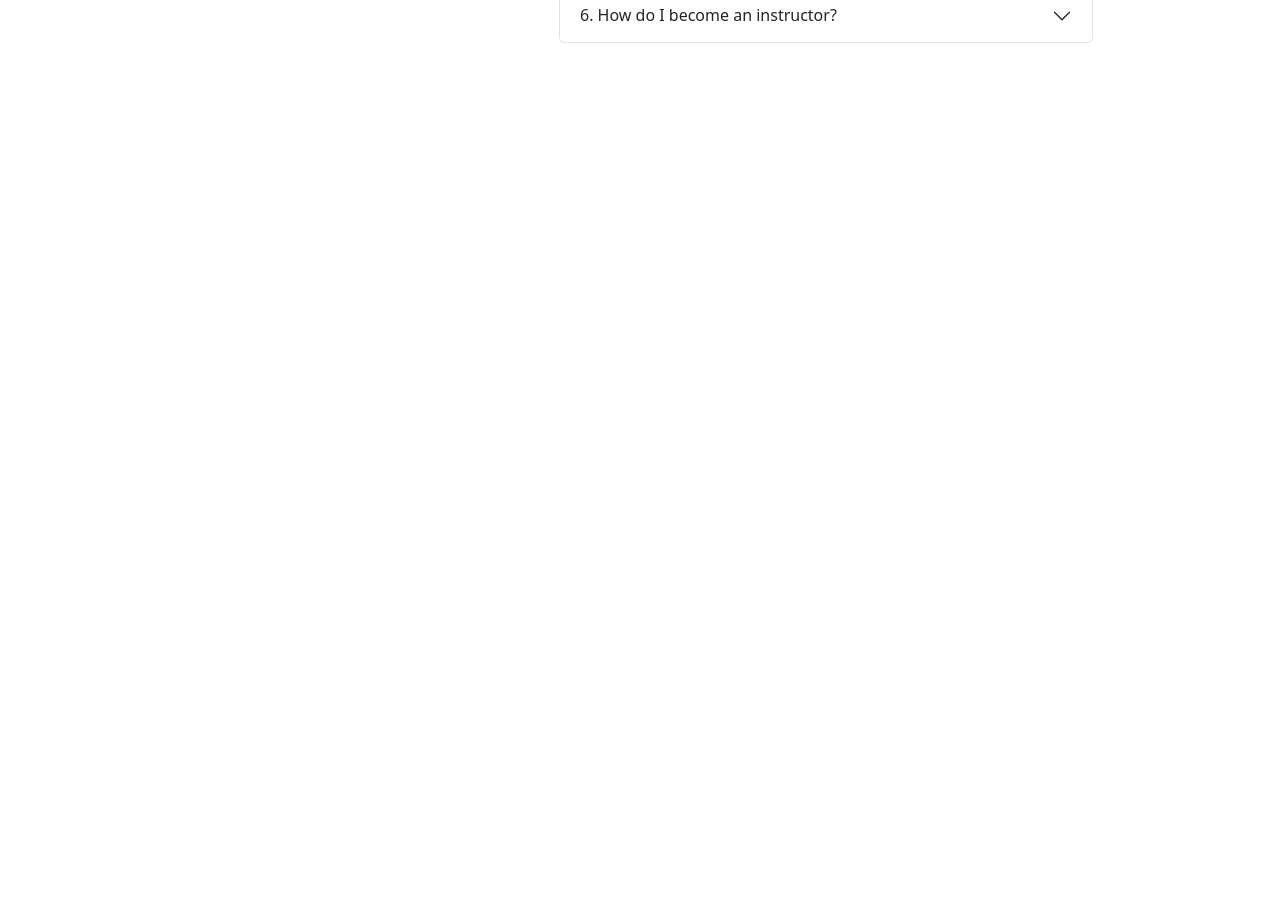
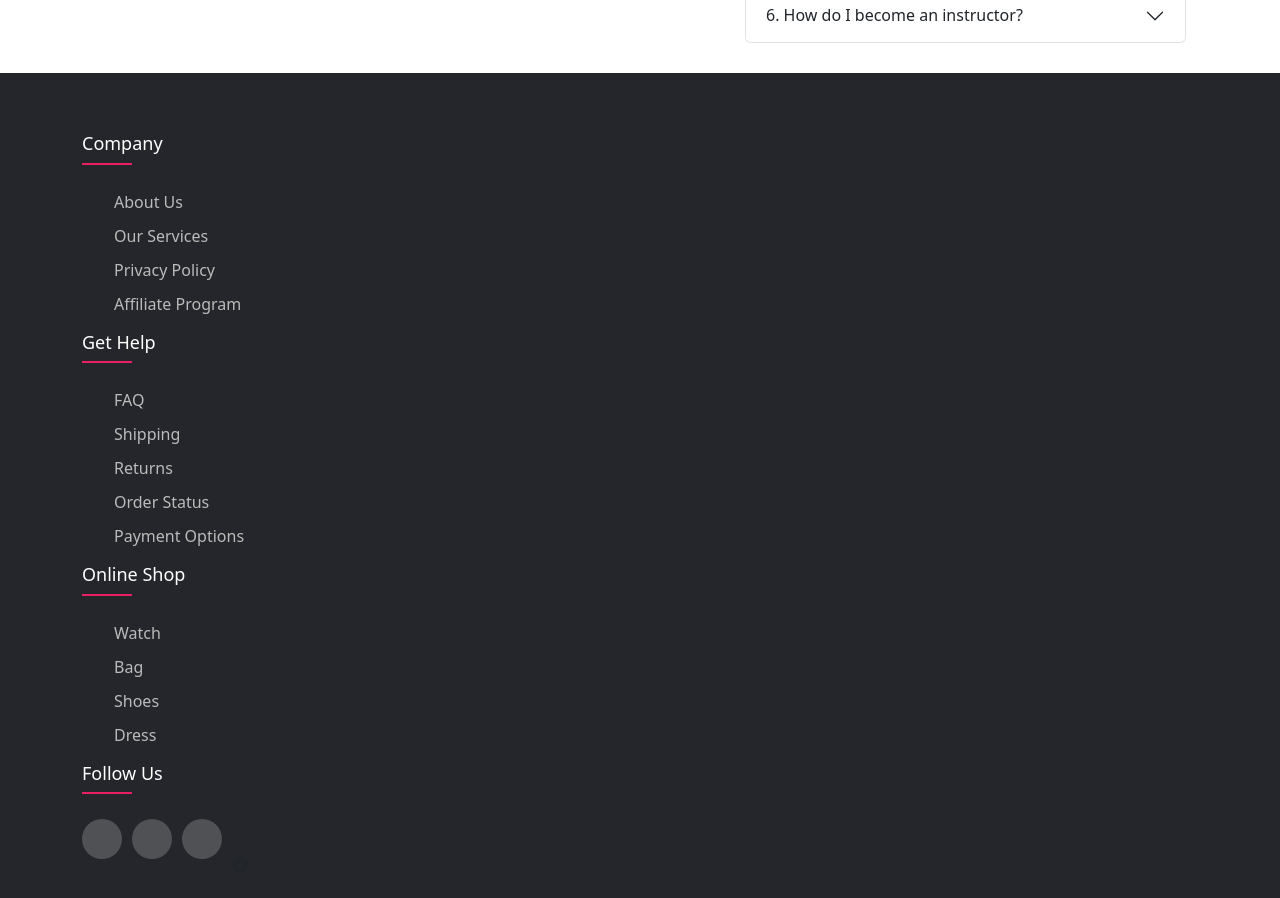
Before and after one commit to imishat/online-crouse-client, a React (Create React App) app: page / in a window 1280 px wide. Shown: the part 540-1438 px from the top of the page. Before the commit the page ends 800 px from the top, so only its background shows below. Built offline with nearby package versions, Linux system fonts and the light colour scheme; no server answers.

Commit message:
footer add

```diff
--- a/src/Pages/Sharde/Footer/Footer.js
+++ b/src/Pages/Sharde/Footer/Footer.js
@@ -1,8 +1,55 @@
 import React from 'react';
+import { FaFacebook, FaGithub, FaGoogle, FaYoutube } from 'react-icons/fa';
+import { Link } from 'react-router-dom';
+import'./style.css'
+
 
 const Footer = () => {
     return (
-       <></>
+        <footer className="footer">
+        <div className="container">
+            <div className="row">
+                <div className="footer-col">
+                    <h4>company</h4>
+                    <ul>
+                        <li><a href="#">about us</a></li>
+                        <li><a href="#">our services</a></li>
+                        <li><a href="#">privacy policy</a></li>
+                        <li><a href="#">affiliate program</a></li>
+                    </ul>
+                </div>
+                <div className="footer-col">
+                    <h4>get help</h4>
+                    <ul>
+                        <li><a href="#">FAQ</a></li>
+                        <li><a href="#">shipping</a></li>
+                        <li><a href="#">returns</a></li>
+                        <li><a href="#">order status</a></li>
+                        <li><a href="#">payment options</a></li>
+                    </ul>
+                </div>
+                <div className="footer-col">
+                    <h4>online shop</h4>
+                    <ul>
+                        <li><a href="#">watch</a></li>
+                        <li><a href="#">bag</a></li>
+                        <li><a href="#">shoes</a></li>
+                        <li><a href="#">dress</a></li>
+                    </ul>
+                </div>
+                <div className="footer-col">
+                    <h4>follow us</h4>
+                    <div className="social-links">
+                        <a href="#"><i className="fab fa-facebook-f"></i></a>
+                        <a href="#"><i className="fab fa-twitter"></i></a>
+                        <a href="#"><i className="fab fa-instagram"></i></a>
+                       <FaFacebook ></FaFacebook>
+                    </div>
+                </div>
+            </div>
+        </div>
+        </footer>
+
     );
 };
 
--- /dev/null
+++ b/src/Pages/Sharde/Footer/style.css
@@ -0,0 +1,109 @@
+body {
+    line-height: 1.5;
+    font-family: 'Poppins', sans-serif;
+}
+
+* {
+    margin: 0;
+    padding: 0;
+    box-sizing: border-box;
+}
+
+.container {
+    max-width: 1170px;
+    margin: auto;
+}
+
+.row {
+    display: flex;
+    flex-wrap: wrap;
+}
+
+ul {
+    list-style: none;
+}
+
+.footer {
+    background-color: #24262b;
+    padding: 60px 0;
+    margin-top: 30px;
+}
+
+.footer-col {
+    width: 25%;
+    padding: 0 15px;
+}
+
+.footer-col h4 {
+    font-size: 18px;
+    color: #ffffff;
+    text-transform: capitalize;
+    margin-bottom: 35px;
+    font-weight: 500;
+    position: relative;
+}
+
+.footer-col h4::before {
+    content: '';
+    position: absolute;
+    left: 0;
+    bottom: -10px;
+    background-color: #e91e63;
+    height: 2px;
+    box-sizing: border-box;
+    width: 50px;
+}
+
+.footer-col ul li:not(:last-child) {
+    margin-bottom: 10px;
+}
+
+.footer-col ul li a {
+    font-size: 16px;
+    text-transform: capitalize;
+    color: #ffffff;
+    text-decoration: none;
+    font-weight: 300;
+    color: #bbbbbb;
+    display: block;
+    transition: all 0.3s ease;
+}
+
+.footer-col ul li a:hover {
+    color: #ffffff;
+    padding-left: 8px;
+}
+
+.footer-col .social-links a {
+    display: inline-block;
+    height: 40px;
+    width: 40px;
+    background-color: rgba(255, 255, 255, 0.2);
+    margin: 0 10px 10px 0;
+    text-align: center;
+    line-height: 40px;
+    border-radius: 50%;
+    color: #ffffff;
+    transition: all 0.5s ease;
+}
+
+.footer-col .social-links a:hover {
+    color: #24262b;
+    background-color: #ffffff;
+}
+
+
+/*responsive*/
+
+@media(max-width: 767px) {
+    .footer-col {
+        width: 50%;
+        margin-bottom: 30px;
+    }
+}
+
+@media(max-width: 574px) {
+    .footer-col {
+        width: 100%;
+    }
+}
--- a/src/layout/Main.js
+++ b/src/layout/Main.js
@@ -17,11 +17,11 @@
             <Col lg="2" className='' >
             <RightSide></RightSide>
             </Col>
-            <Col lg="3" >
+            <Col lg="5" >
             <Outlet></Outlet>
 
             </Col>
-            <Col lg="6">
+            <Col lg="5">
             <LeftSide></LeftSide>
 
             </Col>
```
